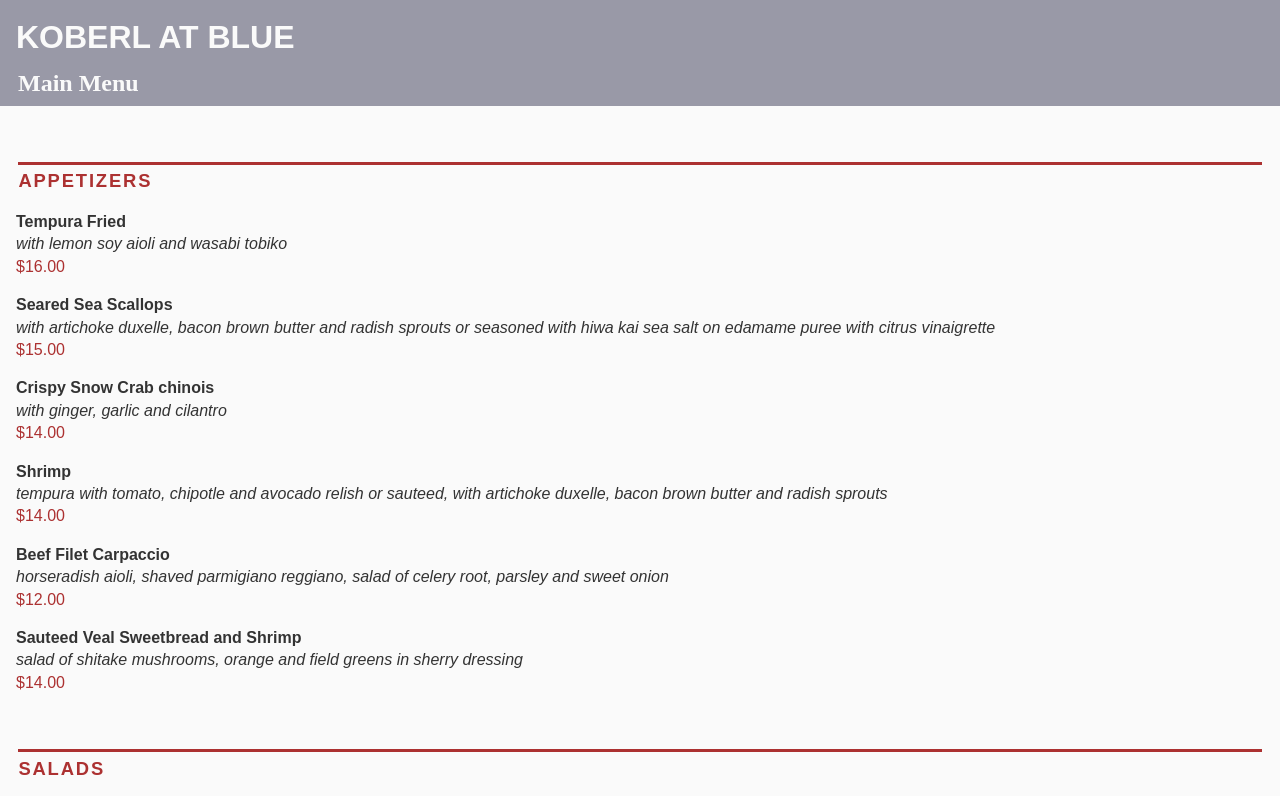
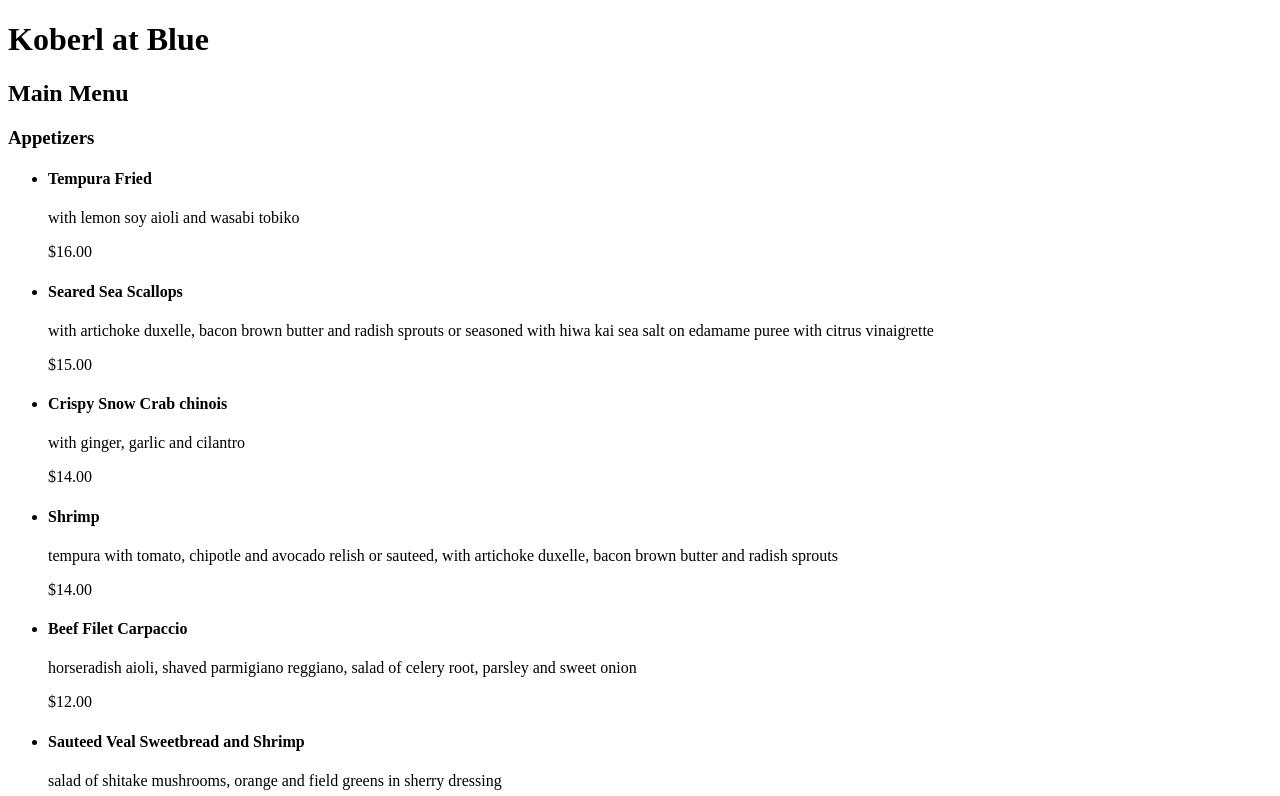
Before and after one commit to Tracyhle/tracyhle.github.io, a plain HTML site: page grc338/restaurantmenucss/index.html in a window 1280 px wide. Shown: the top 796 px of the page. Drawn offline with Linux system fonts and the light colour scheme.

Commit message:
Update style.css

```diff
--- a/grc338/restaurantmenucss/style.css
+++ b/grc338/restaurantmenucss/style.css
@@ -1,150 +1 @@
 /*CSS document*/
-
-html,
-body,
-div,
-applet,
-object,
-iframe,
-h1,
-h2,
-h3,
-h4,
-h5,
-h6,
-p,
-blockquote,
-pre,
-a,
-abbr,
-acronym,
-address,
-big,
-cite,
-code,
-del,
-dfn,
-em,
-img,
-ins,
-kbd,
-q,
-s,
-samp,
-small,
-strike,
-strong,
-sub,
-sup,
-tt,
-var,
-b,
-u,
-i,
-center,
-dl,
-dt,
-dd,
-ol,
-ul,
-li,
-fieldset,
-form,
-label,
-legend,
-table,
-caption,
-tbody,
-tfoot,
-thead,
-tr,
-th,
-td,
-article,
-aside,
-canvas,
-details,
-embed,
-figure,
-figcaption,
-footer,
-header,
-hgroup,
-menu,
-nav,
-output,
-ruby,
-section,
-summary,
-time,
-mark,
-audio,
-video {
-    margin: 0;
-    padding: 0;
-    border: 0;
-    font-size: 100%;
-    font: inherit;
-}
-img {
-    width: 100%;
-    display: block;
-}
-
-body {
-    background-color: rgb(250, 250, 250); /* Not totally white. */
-    color: rgb(51, 51, 51); /* Not totally black. */
-    line-height: 140%; /* A little extra leading. */
-    font-family: sans-serif;
-}
-
-h1 {
-    background-color: rgb(153, 153, 167);
-    color: rgb(250, 250, 250); /* Same as body background. */
-    font-size: 2em;
-    padding: 0.8em 0.5em 0em; /* You want three values. */
-    font-weight: 700;
-    text-transform: uppercase;
-}
-
-h2 {
-    background-color: rgb(153, 153, 167);
-    color: rgb(250, 250, 250);
-    font-size: 1.5em;
-    padding: 1em 0.75em 0.5em;
-    font-family: serif;
-    font-weight: 700;
-}
-
-h3 {
-    margin: 3em 1em 1em; /*Three values again. You got the idea.*/
-    padding-top: 0.3em;
-    font-size: 1.15em;
-    color: rgb(172, 49, 49);
-    font-weight: 700;
-    text-transform: uppercase;
-    letter-spacing: 0.1em; /*Just an extra tracking for bold uppercase letters. Try 0.1em */
-    border-top: 3px solid rgb(172, 49, 49);
-}
-
-h4 {
-    font-weight: 700;
-}
-
-p.description {
-    font-style: italic;
-}
-
-p.price {
-    color: rgb(172, 49, 49);
-}
-
-ul {
-    margin: ____ ____ ____;
-    padding: 0;
-}
-
-li {
-    margin: 1em 1em;
-    list-style-type: none;
-}
```
